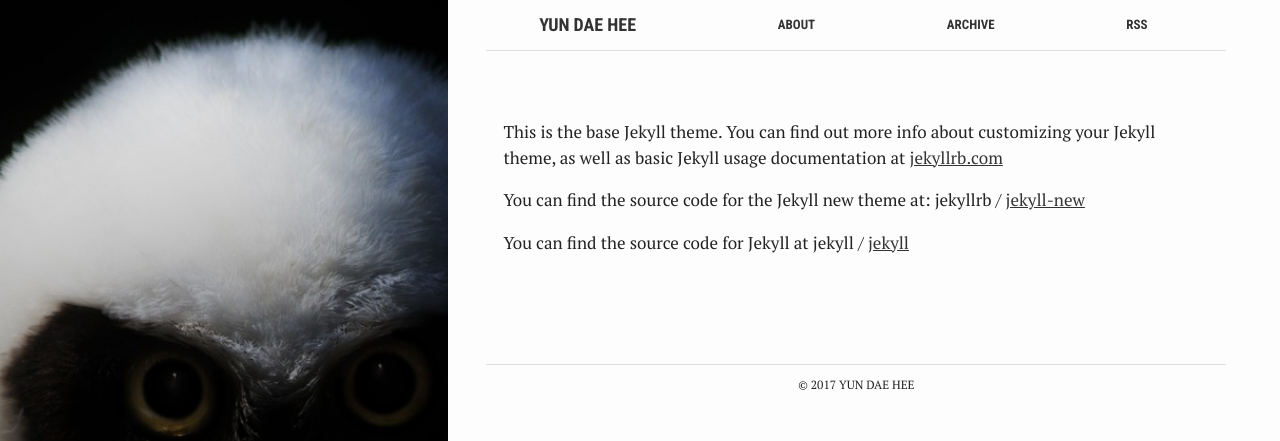
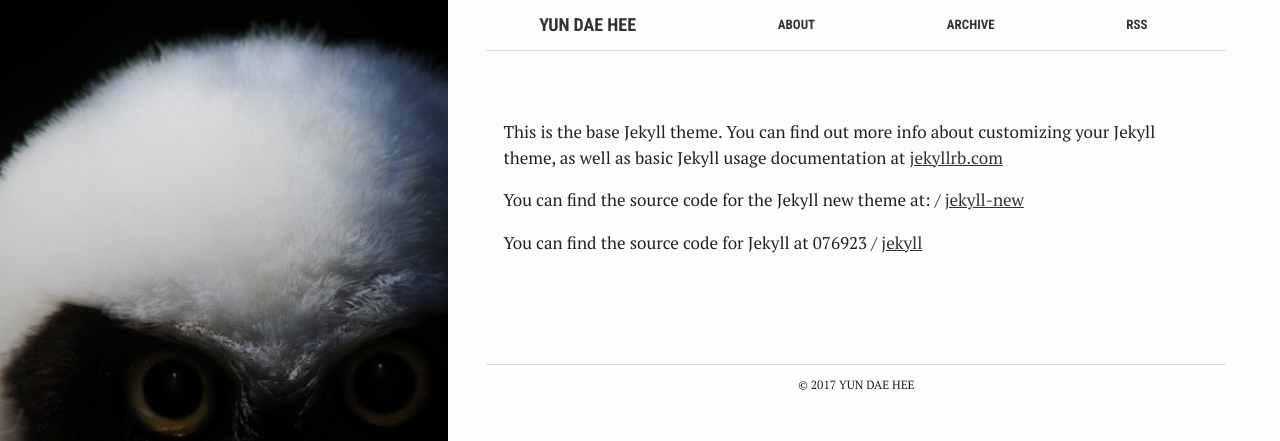
Before and after one commit to test076923/076923.github.io, a Jekyll site: the page built from about.md, in a window 1280 px wide. Shown: the top 441 px of the page. Built offline with Jekyll 4.4.1, drawn with Linux system fonts in a browser that asks for light colours.

Commit message:
Update _config.yml

```diff
--- a/_config.yml
+++ b/_config.yml
@@ -7,7 +7,7 @@
 
 # Site settings
 title: YUN DAE HEE
-email: your-email@domain.com
+email: 076923@naver.com
 description: > # this means to ignore newlines until "baseurl:"
   Write an awesome description for your new site here. You can edit this
   line in _config.yml. It will appear in your document head meta (for
@@ -15,8 +15,8 @@ description: > # this means to ignore newlines until "baseurl:"
 baseurl: "" # the subpath of your site, e.g. /blog
 lang: "en"
 url: "http://localhost:4000" # the base hostname & protocol for your site
-twitter_username: jekyllrb
-github_username:  jekyll
+twitter_username:
+github_username:  076923
 disqus_username:
 
 # Build settings
```
